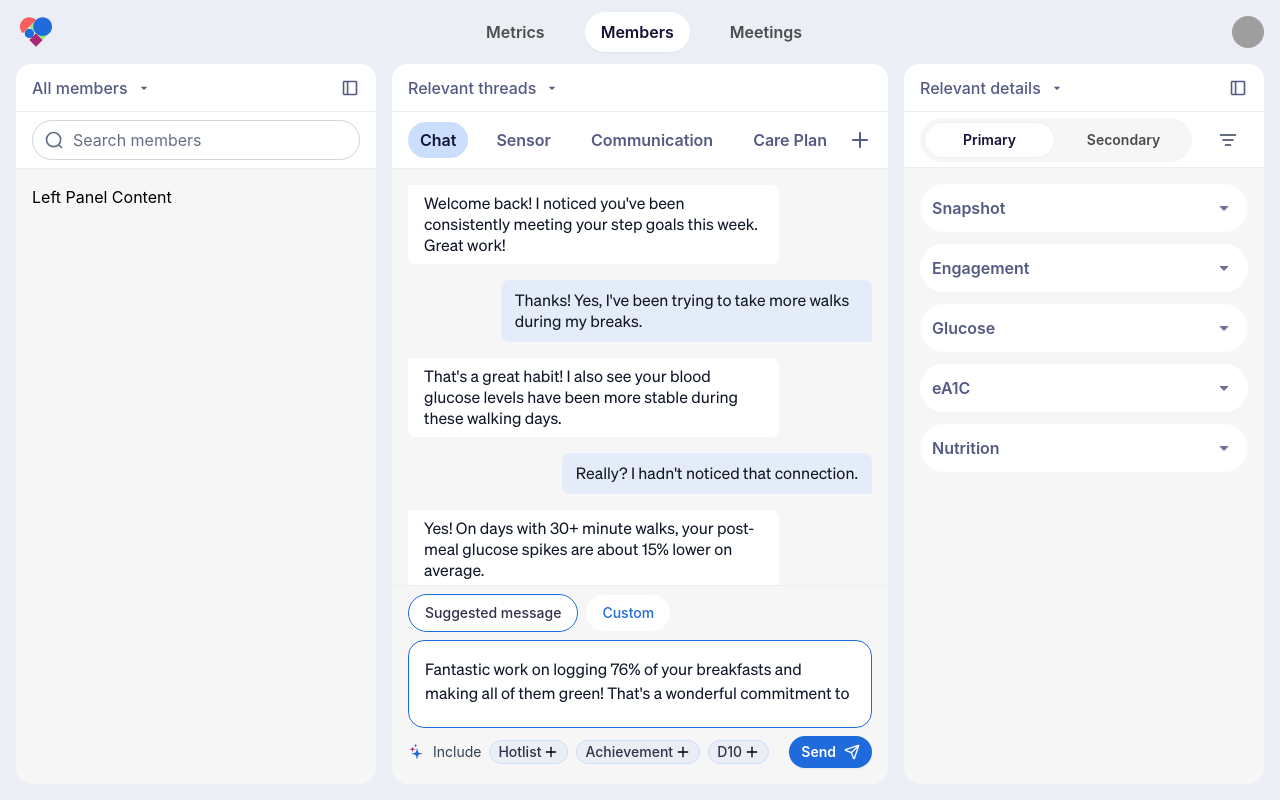
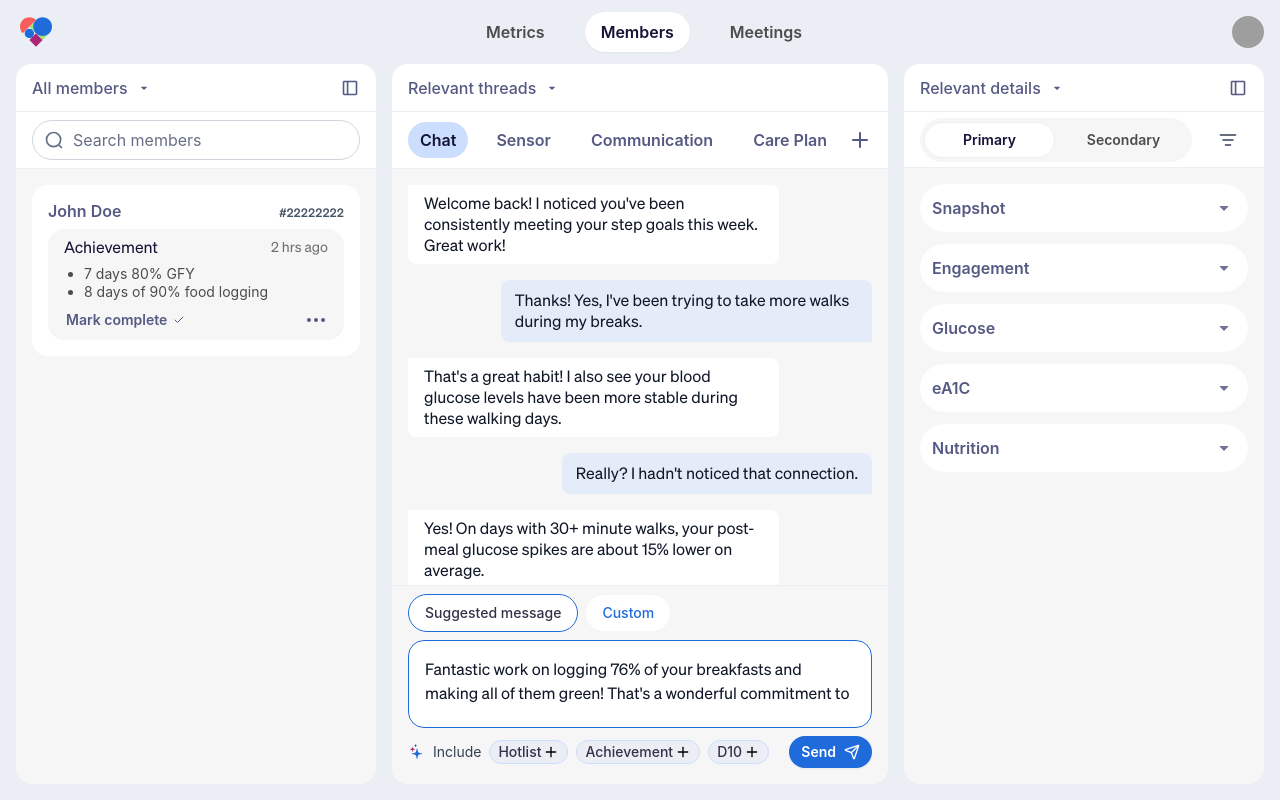
Before and after one commit to hirajanwin/cap25, a Next.js app in the folder cap2025/: page /members in a window 1280 px wide. Built offline with nearby package versions, Linux system fonts and the light colour scheme; grey boxes are pictures that could not be loaded.

Commit message:
task card init

```diff
--- a/cap2025/app/members/page.tsx
+++ b/cap2025/app/members/page.tsx
@@ -23,6 +23,7 @@ import { MedicationChanges } from "@/components/ui/medication-changes";
 import { PreTwinMedications } from "@/components/ui/pre-twin-medications";
 import { CurrentMedications } from "@/components/ui/current-medications";
 import { Medication } from "@/components/ui/medication";
+import { TaskCard } from "@/components/ui/task-card";
 
 const memberFilters = [
   "All members",
@@ -102,8 +103,21 @@ export default function MembersPage() {
                     onChange={setSearchQuery}
                   />
                 </div>
-                <div className="p-4">
-                  Left Panel Content
+                <div className="p-4 space-y-4">
+                  <TaskCard
+                    memberName="John Doe"
+                    memberId="#22222222"
+                    title="Achievement"
+                    timeAgo="2 hrs ago"
+                    description={[
+                      "7 days 80% GFY",
+                      "8 days of 90% food logging"
+                    ]}
+                    onMarkComplete={() => console.log('Mark complete')}
+                    onReject={() => console.log('Reject')}
+                    onSkip={() => console.log('Skip')}
+                    onReassign={() => console.log('Reassign')}
+                  />
                 </div>
               </>
             )}
--- a/cap2025/components/ui/member-card.tsx
+++ /dev/null
@@ -1,69 +0,0 @@
-import { ReactNode } from 'react';
-import { TaskCard } from './task-card';
-
-interface MemberCardProps {
-  name: string;
-  id: string;
-  lastMessage: string;
-  lastMessageTime: string;
-  tasks: Array<{
-    title: string;
-    time: string;
-    items: string[];
-  }>;
-  onMessageClick?: () => void;
-  onTaskComplete?: (taskIndex: number) => void;
-  onTaskMoreClick?: (taskIndex: number) => void;
-}
-
-export function MemberCard({
-  name,
-  id,
-  lastMessage,
-  lastMessageTime,
-  tasks,
-  onMessageClick,
-  onTaskComplete,
-  onTaskMoreClick
-}: MemberCardProps) {
-  return (
-    <div className="p-4 bg-white rounded-2xl flex flex-col gap-4">
-      {/* Member Info */}
-      <div className="flex items-start justify-between">
-        <div className="flex flex-col gap-1">
-          <div className="text-[#151336] text-base font-normal font-['Söhne'] leading-tight">
-            {name}
-          </div>
-          <div className="text-[#555a83] text-sm font-medium font-['Söhne Mono'] leading-tight">
-            {id}
-          </div>
-        </div>
-        <button
-          onClick={onMessageClick}
-          className="flex items-center gap-2 hover:opacity-80"
-        >
-          <div className="text-[#206bdb] text-sm font-normal font-['Söhne'] leading-tight">
-            {lastMessage}
-          </div>
-          <div className="text-[#6f6f6f] text-sm font-normal font-['Söhne'] leading-tight">
-            {lastMessageTime}
-          </div>
-        </button>
-      </div>
-
-      {/* Tasks */}
-      <div className="flex flex-col gap-3">
-        {tasks.slice(0, 4).map((task, index) => (
-          <TaskCard
-            key={index}
-            title={task.title}
-            time={task.time}
-            items={task.items}
-            onComplete={() => onTaskComplete?.(index)}
-            onMoreClick={() => onTaskMoreClick?.(index)}
-          />
-        ))}
-      </div>
-    </div>
-  );
-}
--- a/cap2025/components/ui/task-card.tsx
+++ b/cap2025/components/ui/task-card.tsx
@@ -1,61 +1,108 @@
-import { CheckIcon } from "@/components/icons/check-icon";
-import { MoreIcon } from "@/components/icons/more-icon";
+'use client';
+
+import * as React from 'react';
+import * as DropdownMenu from '@radix-ui/react-dropdown-menu';
+import { CheckIcon, MoreHorizontalIcon } from 'lucide-react';
 
 interface TaskCardProps {
+  memberName: string;
+  memberId: string;
   title: string;
-  time: string;
-  items: string[];
-  onComplete?: () => void;
-  onMoreClick?: () => void;
+  timeAgo: string;
+  description: string[];
+  onMarkComplete?: () => void;
+  onReject?: () => void;
+  onSkip?: () => void;
+  onReassign?: () => void;
 }
 
 export function TaskCard({
+  memberName,
+  memberId,
   title,
-  time,
-  items,
-  onComplete,
-  onMoreClick
+  timeAgo,
+  description,
+  onMarkComplete,
+  onReject,
+  onSkip,
+  onReassign,
 }: TaskCardProps) {
   return (
-    <div className="h-28 px-4 py-2 bg-white rounded-2xl flex-col justify-start items-start gap-2 inline-flex">
+    <div className="h-fit p-4 bg-white rounded-2xl flex-col justify-start items-start gap-2 inline-flex w-full">
+      <div className="flex items-baseline justify-between w-full">
+        <div className="text-[#555a83] text-base font-semibold font-inter leading-tight">
+          {memberName}
+        </div>
+        <div className="text-[#475466] text-xs font-medium font-['SöhneMono'] leading-tight">
+          {memberId}
+        </div>
+      </div>
+
+      <div className="self-stretch px-4 py-2 bg-[#f6f6f6] rounded-2xl flex-col justify-start items-start gap-2 flex">
         <div className="self-stretch justify-start items-center inline-flex">
           <div className="grow shrink basis-0 text-[#151336] text-base font-normal font-['Söhne'] leading-tight">
             {title}
           </div>
           <div className="text-[#6f6f6f] text-sm font-normal font-['Söhne'] leading-tight">
-          {time}
+            {timeAgo}
           </div>
         </div>
 
-      <div className="self-stretch justify-start items-center inline-flex">
-        <div className="grow shrink basis-0 text-[#4c4c4c] text-sm font-normal font-['Söhne'] leading-tight">
-          <ul className="list-disc pl-4 space-y-1">
-            {items.map((item, index) => (
-              <li key={index}>{item}</li>
+        <div className="self-stretch">
+          <ul className="list-disc pl-5 text-[#4c4c4c] text-sm font-normal font-['Söhne'] leading-tight">
+            {description.map((line, index) => (
+              <li key={index}>{line}</li>
             ))}
           </ul>
-        </div>
         </div>
 
         <div className="self-stretch justify-between items-center inline-flex">
           <button
-          onClick={onComplete}
-          className="px-0.5 justify-center items-center gap-1 flex hover:opacity-80"
+            onClick={onMarkComplete}
+            className="px-0.5 justify-center items-center gap-1 flex hover:opacity-80 transition-opacity"
           >
-          <div className="text-[#206bdb] text-sm font-semibold font-['Inter'] leading-tight">
+            <div className="text-[#555a83] text-sm font-semibold font-inter leading-tight">
               Mark complete
             </div>
             <div className="w-4 h-4 px-0.5 py-1 justify-center items-center flex overflow-hidden">
-            <CheckIcon />
+              <CheckIcon className="stroke-[#555a83]" size={16} />
             </div>
           </button>
 
-        <button
-          onClick={onMoreClick}
-          className="w-6 h-6 justify-center items-center flex overflow-hidden hover:bg-[#f6f6f6] rounded-lg"
+          <DropdownMenu.Root>
+            <DropdownMenu.Trigger asChild>
+              <button className="justify-center items-center gap-2 flex overflow-hidden hover:opacity-80 transition-opacity">
+                <MoreHorizontalIcon className="w-6 h-6 text-[#555a83]" />
+              </button>
+            </DropdownMenu.Trigger>
+
+            <DropdownMenu.Portal>
+              <DropdownMenu.Content
+                className="min-w-[160px] bg-white rounded-lg p-1 shadow-lg border border-gray-200"
+                sideOffset={5}
               >
-          <MoreIcon />
-        </button>
+                <DropdownMenu.Item
+                  className="text-[#555a83] text-sm px-2 py-1.5 outline-none cursor-pointer hover:bg-[#f6f6f6] rounded-md"
+                  onSelect={onReject}
+                >
+                  Reject
+                </DropdownMenu.Item>
+                <DropdownMenu.Item
+                  className="text-[#555a83] text-sm px-2 py-1.5 outline-none cursor-pointer hover:bg-[#f6f6f6] rounded-md"
+                  onSelect={onSkip}
+                >
+                  Skip
+                </DropdownMenu.Item>
+                <DropdownMenu.Item
+                  className="text-[#555a83] text-sm px-2 py-1.5 outline-none cursor-pointer hover:bg-[#f6f6f6] rounded-md"
+                  onSelect={onReassign}
+                >
+                  Reassign
+                </DropdownMenu.Item>
+              </DropdownMenu.Content>
+            </DropdownMenu.Portal>
+          </DropdownMenu.Root>
+        </div>
       </div>
     </div>
   );
```
Lines whose indentation alone changed are shown as unchanged.
